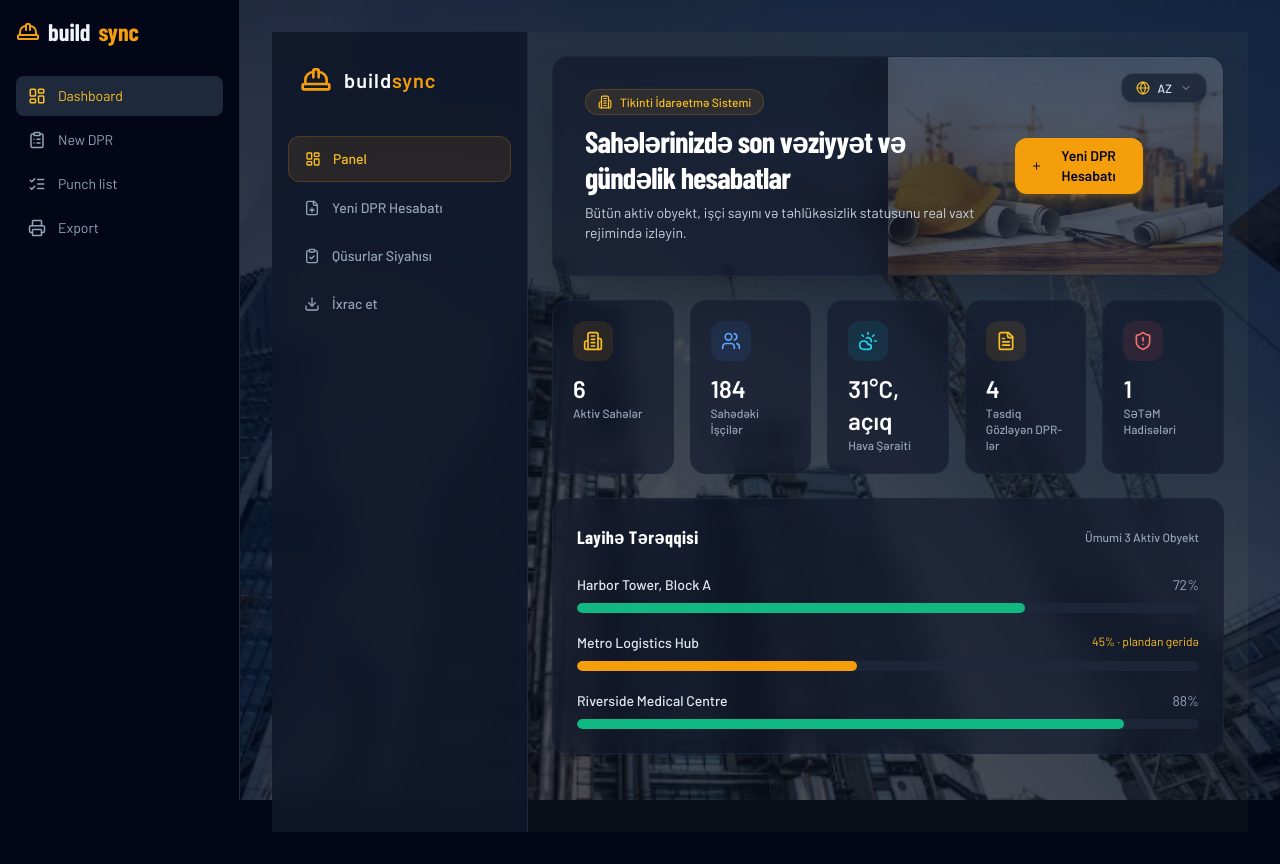
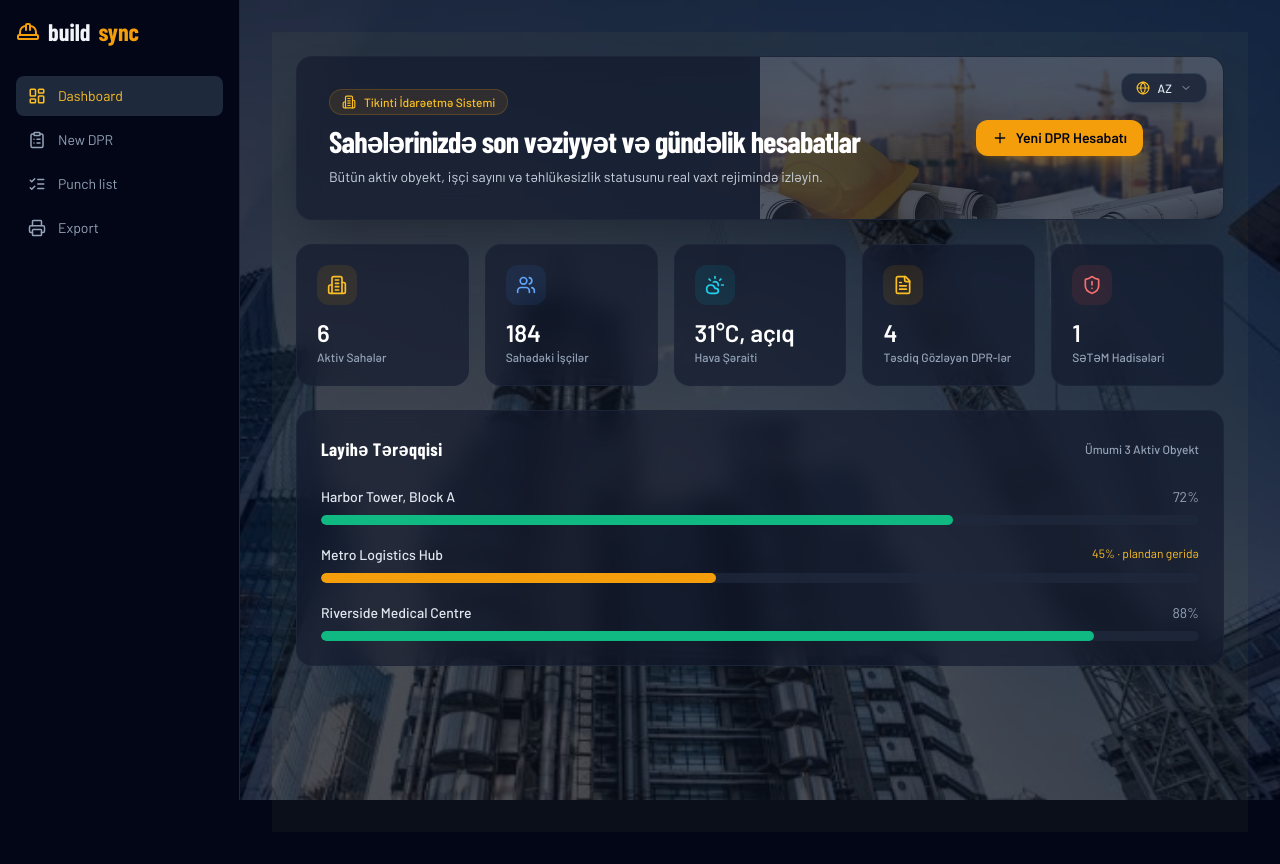
Before and after one commit to soki001/bakuwork, a Next.js app: page / in a window 1280 px wide. Built offline with nearby package versions, Linux system fonts and the light colour scheme.

Commit message:
Update page.tsx

```diff
--- a/app/page.tsx
+++ b/app/page.tsx
@@ -9,12 +9,7 @@ import {
   ShieldAlert,
   Plus,
   Globe,
-  ChevronDown,
-  LayoutDashboard,
-  FilePlus,
-  ClipboardCheck,
-  Download,
-  HardHat
+  ChevronDown
 } from 'lucide-react';
 import { LanguageProvider, useLanguage } from '../context/LanguageContext';
 
@@ -28,49 +23,14 @@ function DashboardContent() {
     ru: 'RU'
   };
 
-  const menuItems = [
-    { icon: LayoutDashboard, label: t.dashboard, active: true },
-    { icon: FilePlus, label: t.newDpr, active: false },
-    { icon: ClipboardCheck, label: t.punchList, active: false },
-    { icon: Download, label: t.export, active: false },
-  ];
-
   return (
-    <div className="min-h-screen bg-[#0b0f19] text-white relative overflow-hidden flex">
+    <div className="min-h-screen bg-[#0b0f19] text-white relative overflow-hidden p-6">
 
       {/* BÜTÜN EKRANI KAPLAYAN SABİT ARXA FON ŞƏKLİ */}
       <div className="fixed inset-0 opacity-25 pointer-events-none bg-[url('/insaat.11.jfif')] bg-cover bg-center z-0" />
 
-      {/* TƏK VƏ MÜKƏMMƏL SOL MENYU (SIDEBAR) */}
-      <aside className="w-64 bg-slate-900/90 border-r border-slate-800 min-h-screen p-4 flex flex-col justify-between backdrop-blur-md relative z-20 shrink-0">
-        <div>
-          <div className="flex items-center gap-3 px-3 py-4 mb-6">
-            <HardHat className="w-8 h-8 text-amber-500" />
-            <span className="font-bold text-xl tracking-wider text-white">
-              build<span className="text-amber-500">sync</span>
-            </span>
-          </div>
-
-          <nav className="space-y-1">
-            {menuItems.map((item, idx) => (
-              <button
-                key={idx}
-                className={`w-full flex items-center gap-3 px-4 py-3 rounded-xl text-sm font-medium transition-all ${
-                  item.active
-                    ? 'bg-amber-500/10 text-amber-400 border border-amber-500/20'
-                    : 'text-slate-400 hover:bg-slate-800/60 hover:text-slate-200'
-                }`}
-              >
-                <item.icon className="w-4 h-4" />
-                {item.label}
-              </button>
-            ))}
-          </nav>
-        </div>
-      </aside>
-
-      {/* ƏSAS İÇƏRİK SAHƏSİ */}
-      <main className="flex-1 p-6 relative z-10 overflow-y-auto max-w-7xl mx-auto space-y-6">
+      {/* ƏSAS İÇƏRİK SAHƏSİ (TAM ORTADA VƏ GENİŞ) */}
+      <div className="relative z-10 max-w-7xl mx-auto space-y-6">
 
         {/* Hero Banner */}
         <div className="relative overflow-hidden rounded-2xl bg-slate-900/60 border border-slate-800/80 p-8 shadow-2xl backdrop-blur-md">
@@ -232,7 +192,7 @@ function DashboardContent() {
           </div>
         </div>
 
-      </main>
+      </div>
     </div>
   );
 }
```
